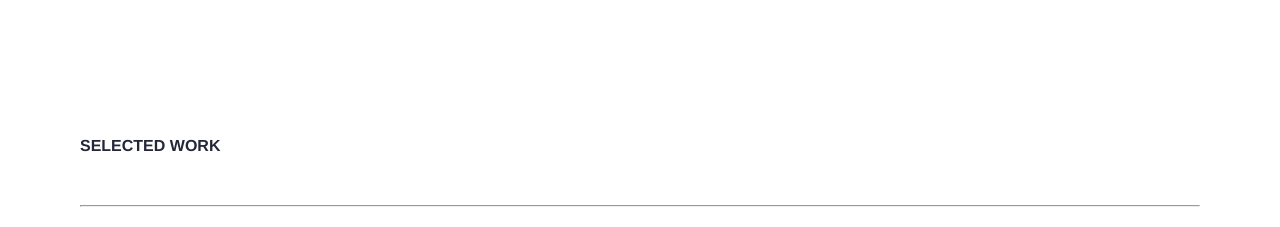
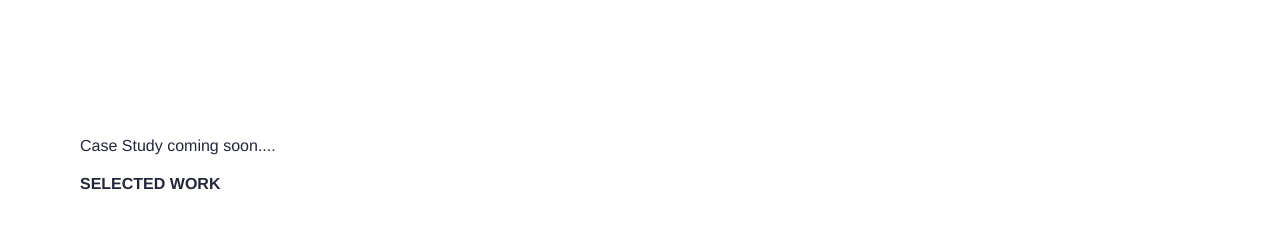
Before and after one commit to vinitk201104/VINKS-website, a plain HTML site: page index.html in a window 1280 px wide. Shown: the part 1262-1489 px from the top of the page. Drawn offline with nearby package versions, Linux system fonts and the light colour scheme; a web font is replaced by a local one.

Commit message:
Update index.html
Added CASE STUDY COMING SOON

```diff
--- a/index.html
+++ b/index.html
@@ -52,6 +52,7 @@
         </div>
 
         <div class="selected-work" id="works">
+            <p class="caseStudy">Case Study coming soon....</p>
             <p style="font-weight: bold;">SELECTED WORK</p>
             <hr>
 
```
